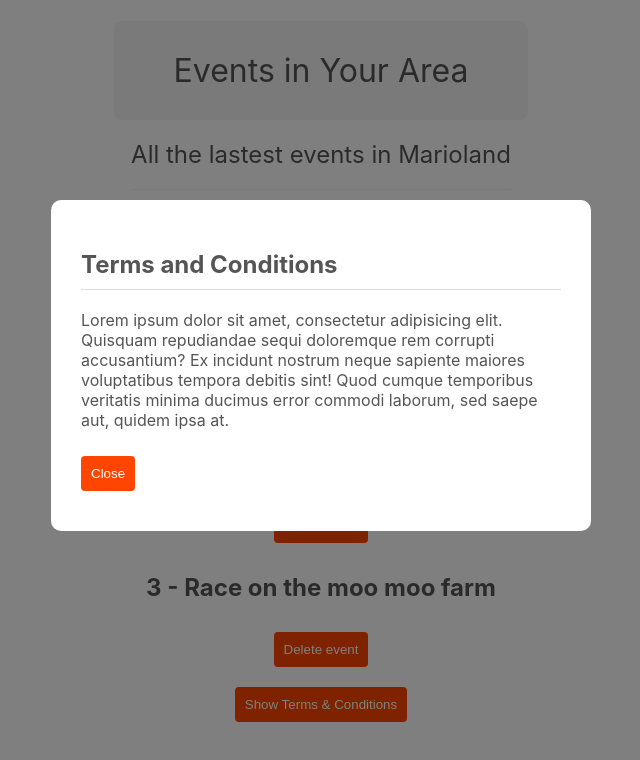
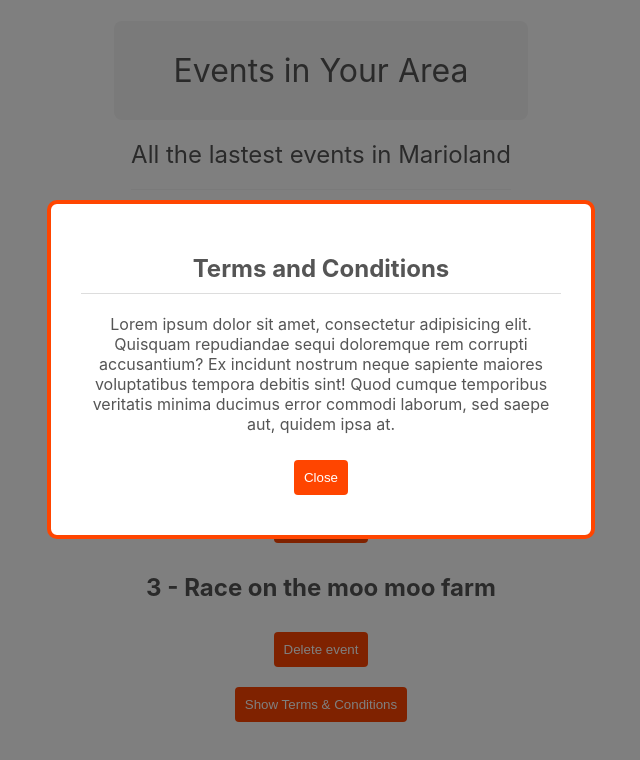
Before and after one commit to dselasea/my-first-react-app, a React (Create React App) app: page / in a window 1280 px wide. Both pictures are taken after a click on the button "Show Terms & Conditions". Shown: the top 760 px of the page, without its empty margins (319-959 px from the left). Built offline with nearby package versions, Linux system fonts and the light colour scheme.

Commit message:
inline styles

```diff
--- a/src/components/Modal.js
+++ b/src/components/Modal.js
@@ -5,7 +5,7 @@
 function Modal({children, handleClose}) {
   return ReactDOM.createPortal((
     <div className='modal-backdrop'>
-        <div className='modal'>
+        <div className='modal' style={{border: "4px solid", borderColor: "#ff4500", textAlign: "center"}}>
             {children}
             <button onClick={handleClose}>Close</button>
         </div>
```
